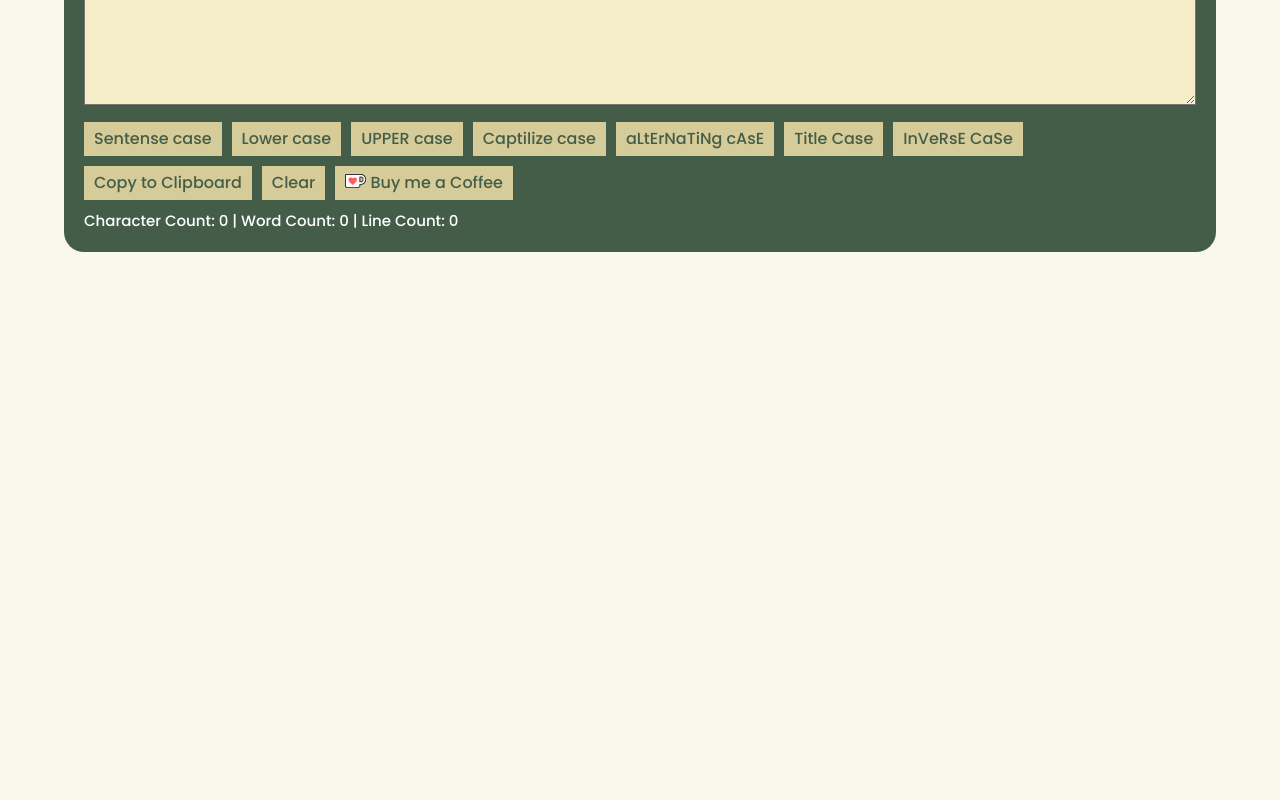
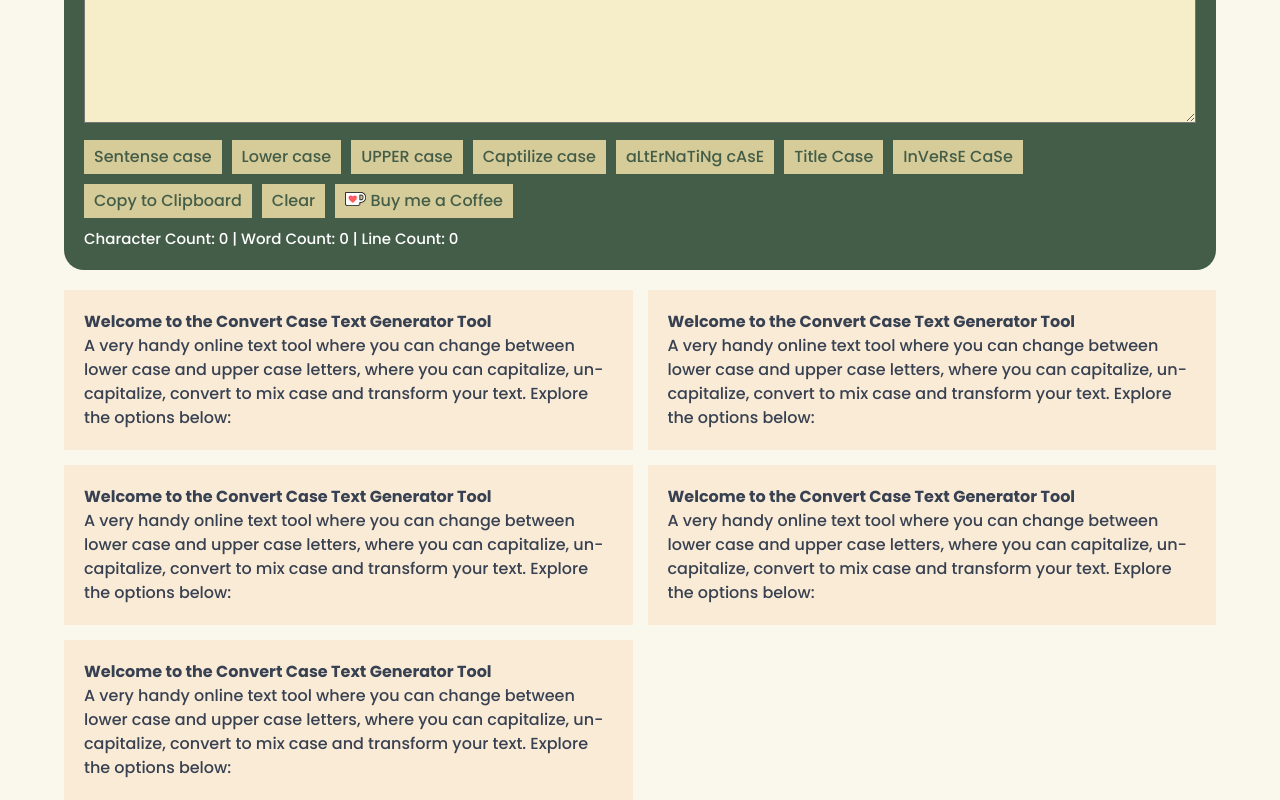
Before and after one commit to Karthik-Kahil/case-converter, a React (Vite) app: page / in a window 1280 px wide. Shown: the part 439-1239 px from the top of the page. Before the commit the page ends 820 px from the top, so only its background shows below. Built offline with nearby package versions, Linux system fonts and the light colour scheme.

Commit message:
components updates

```diff
--- /dev/null
+++ b/src/Features/Counter/WordsCounter.jsx
@@ -0,0 +1,13 @@
+// eslint-disable-next-line react/prop-types
+function WordsCounter({ lineCount, charactersCount, wordCount }) {
+  return (
+    <div>
+      <p>
+        Character Count: {charactersCount} | Word Count: {wordCount} | Line
+        Count: {lineCount}
+      </p>
+    </div>
+  );
+}
+
+export default WordsCounter;
--- a/src/Pages/Home/CaseConvert.jsx
+++ b/src/Pages/Home/CaseConvert.jsx
@@ -3,6 +3,7 @@ import toast, { Toaster } from "react-hot-toast";
 import Button from "../../UI/Button";
 import { useDispatch, useSelector } from "react-redux";
 import {
+  alternatingCase,
   capitalizeCase,
   clear,
   copyClipBoard,
@@ -12,6 +13,8 @@ import {
   textLoader,
   upperCase,
 } from "./ConvertSlice";
+import CaseInformation from "./CaseInformation";
+import WordsCounter from "../../Features/Counter/WordsCounter";
 
 const StyledBox = styled.div`
   background-color: #445d48;
@@ -36,6 +39,8 @@ const StyledBox = styled.div`
     color: #186f65;
     margin-top: 2rem;
     background-color: #f5eec8;
+    resize: vertical;
+    min-height: 300px;
   }
 `;
 
@@ -65,7 +70,7 @@ function CaseConvert() {
           Simply enter your text and choose the case you want to convert it to.
         </p>
         <textarea
-          rows="10"
+          autoFocus={true}
           value={currentText}
           onChange={textHandler}
           placeholder="Type or paste here..."
@@ -76,7 +81,9 @@ function CaseConvert() {
         <Button onClick={() => dispatch(capitalizeCase())}>
           Captilize case
         </Button>
-        <Button>aLtErNaTiNg cAsE</Button>
+        <Button onClick={() => dispatch(alternatingCase())}>
+          aLtErNaTiNg cAsE
+        </Button>
         <Button>Title Case</Button>
         <Button onClick={() => dispatch(inverseCase())}>InVeRsE CaSe</Button>
         <Button onClick={copiedSucessfully}>Copy to Clipboard</Button>
@@ -90,13 +97,13 @@ function CaseConvert() {
           />{" "}
           Buy me a Coffee
         </Button>
-        <div>
-          <p>
-            Character Count: {charactersCount} | Word Count: {wordCount} | Line
-            Count: {lineCount}
-          </p>
-        </div>
+        <WordsCounter
+          charactersCount={charactersCount}
+          wordCount={wordCount}
+          lineCount={lineCount}
+        />
       </StyledBox>
+      <CaseInformation />
     </div>
   );
 }
--- /dev/null
+++ b/src/Pages/Home/CaseInformation.jsx
@@ -0,0 +1,7 @@
+import InformationBox from "../../UI/InformationBox";
+
+function CaseInformation() {
+  return <InformationBox />;
+}
+
+export default CaseInformation;
--- a/src/Pages/Home/convertSlice.js
+++ b/src/Pages/Home/convertSlice.js
@@ -41,11 +41,20 @@ const convertslice = createSlice({
     copyClipBoard(state) {
       copyTextToClipboard(state.currentText);
     },
-    inverseCase(state) {
+    alternatingCase(state) {
       const sentence = state.currentText.toUpperCase("").split(" ");
       state.currentText = sentence
         .map((word) => word.charAt(0).toLowerCase() + word.slice(1))
         .join(" ");
+    },
+    inverseCase(state) {
+      const sentence = state.currentText
+        .split("")
+        .map((word) =>
+          word === word.toUpperCase() ? word.toLowerCase() : word.toUpperCase()
+        )
+        .join("");
+      state.currentText = sentence;
     },
     clear(state) {
       state.currentText = "";
@@ -59,6 +68,7 @@ export const {
   lowerCase,
   upperCase,
   capitalizeCase,
+  alternatingCase,
   copyClipBoard,
   inverseCase,
   clear,
--- /dev/null
+++ b/src/UI/InformationBox.jsx
@@ -0,0 +1,23 @@
+import styled from "styled-components";
+import InformationStyledBox from "./InformationStyledBox";
+
+const StyledBox = styled.div`
+  display: grid;
+  grid-template-columns: 1fr 1fr;
+  grid-gap: 1.5rem;
+  margin-top: 2rem;
+`;
+
+function InformationBox() {
+  return (
+    <StyledBox>
+      <InformationStyledBox />
+      <InformationStyledBox />
+      <InformationStyledBox />
+      <InformationStyledBox />
+      <InformationStyledBox />
+    </StyledBox>
+  );
+}
+
+export default InformationBox;
--- /dev/null
+++ b/src/UI/InformationStyledBox.jsx
@@ -0,0 +1,21 @@
+import styled from "styled-components";
+
+const StyledBox = styled.div`
+  background-color: antiquewhite;
+  padding: 2rem;
+`;
+
+function InformationStyledBox() {
+  return (
+    <StyledBox>
+      <h4>Welcome to the Convert Case Text Generator Tool</h4>
+      <p>
+        A very handy online text tool where you can change between lower case
+        and upper case letters, where you can capitalize, uncapitalize, convert
+        to mix case and transform your text. Explore the options below:
+      </p>
+    </StyledBox>
+  );
+}
+
+export default InformationStyledBox;
```
